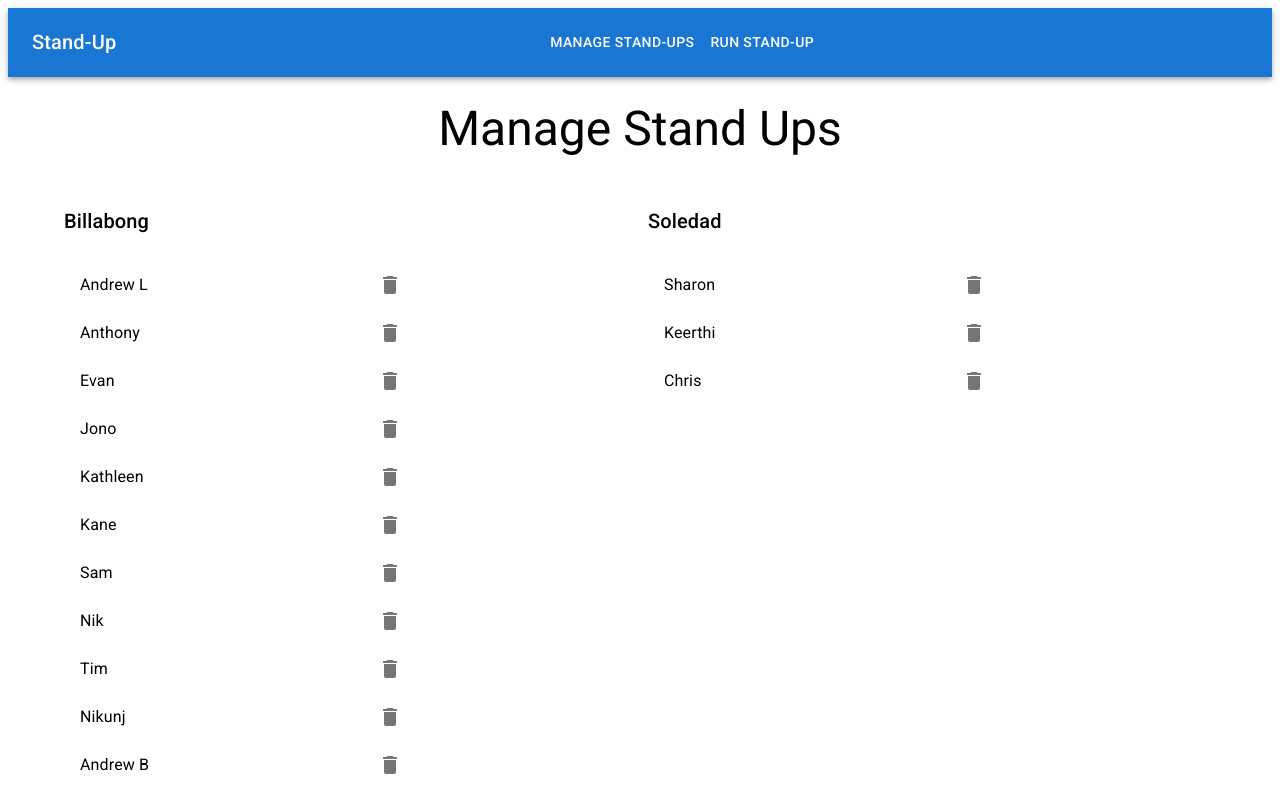
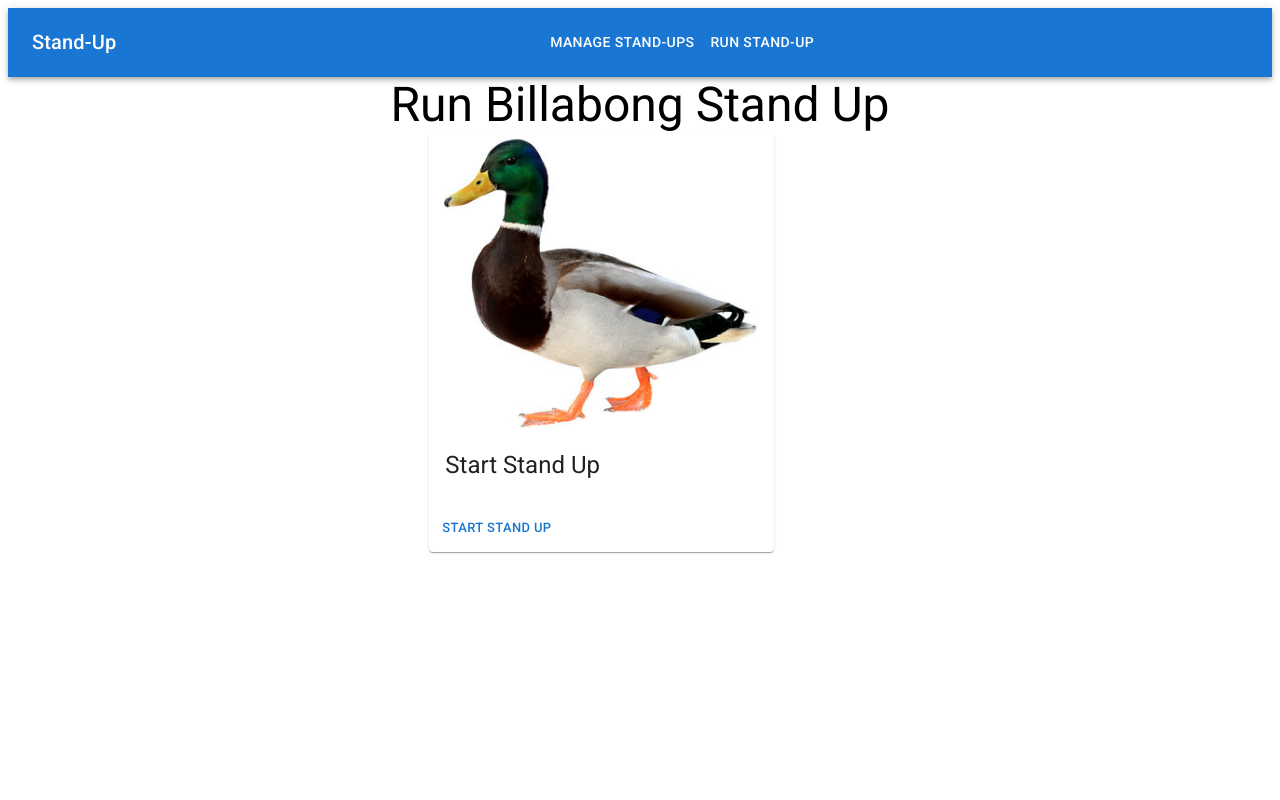
Before and after one commit to andrewlawrenceaus/react-stand-up-app, a React (Create React App) app: page /stand-up in a window 1280 px wide. Shown: the top 800 px of the page. Built offline with nearby package versions, Linux system fonts and the light colour scheme.

Commit message:
Began implementing react router

```diff
--- a/src/App.js
+++ b/src/App.js
@@ -1,64 +1,33 @@
-import { React, useEffect, useState } from "react";
-import ManageStandUp from "./components/manage-stand-up/ManageStandUp";
-import RunStandUp from "./components/run-stand-up/RunStandUp";
-import Header from "./components/header/Header";
-import { Container } from "@mui/material";
+import { React } from "react";
 import "@fontsource/roboto/300.css";
 import "@fontsource/roboto/400.css";
 import "@fontsource/roboto/500.css";
 import "@fontsource/roboto/700.css";
+import { RouterProvider, createBrowserRouter } from "react-router-dom";
+import RootLayout, { loadStandUps } from "./pages/Root";
+import ManageStandUpsPage from "./pages/ManageStandUps";
+import RunStandUpPage from "./pages/RunStandUp";
 
-const App = () => {
-  //TODO: replace with React Router
-  const [activeStandUp, setActiveStandUp] = useState("Billabong");
-  const [activePage, setActivePage] = useState("Manage Stand-Ups");
+const router = createBrowserRouter([
+  {
+    path: '/',
+    id: 'root',
+    element: <RootLayout />,
+    loader: loadStandUps,
+    children: [
+      {
+        index: true,
+        id: 'manage-stand-ups',
+        element: <ManageStandUpsPage />
+      },
+      {
+        path: 'stand-up',
+        element: <RunStandUpPage />
+      }
+    ]
+  }
+])
 
-  const [standUps, setStandUps] = useState();
-  useEffect(() => {
-    fetchStandUpData(setStandUps);
-  }, []);
-
-  const pageButtonClickHandler = (page) => {
-    setActivePage(page);
-    console.log(page);
-  };
-  return (
-    <div>
-      <Header onPageButtonClick={pageButtonClickHandler}></Header>
-      <Container sx={{ marginY: 3 }}>
-        {activePage === "Manage Stand-Ups" ? (
-          <ManageStandUp
-            standUps={standUps}
-            setStandUps={setStandUps}
-            setActiveStandUp={setActiveStandUp}
-          ></ManageStandUp>
-        ) : (
-          <RunStandUp
-            standUp={standUps.get(activeStandUp)}
-            activeStandUp={activeStandUp}
-          ></RunStandUp>
-        )}
-      </Container>
-    </div>
-  );
-};
-
-export default App;
-
-const fetchStandUpData = (setStandUps) => {
-  fetch("standUpData.json", {
-    headers: {
-      "Content-Type": "application/json",
-      Accept: "application/json",
-    },
-  })
-    .then((response) => {
-      console.log(response);
-      return response.json();
-    })
-    .then((standUpJson) => {
-      const standUpMap = new Map(Object.entries(standUpJson));
-      console.log(standUpMap);
-      setStandUps(standUpMap);
-    });
-};
+export default function App(){
+  return <RouterProvider router={router} />
+}
--- a/src/components/header/Header.js
+++ b/src/components/header/Header.js
@@ -1,20 +1,12 @@
-import { React, useState } from "react";
-import AppBar from "@mui/material/AppBar";
-import Box from "@mui/material/Box";
-import Toolbar from "@mui/material/Toolbar";
-import Typography from "@mui/material/Typography";
-import Button from "@mui/material/Button";
+import { React, useState } from 'react';
+import AppBar from '@mui/material/AppBar';
+import Box from '@mui/material/Box';
+import Toolbar from '@mui/material/Toolbar';
+import Typography from '@mui/material/Typography';
+import Button from '@mui/material/Button';
+import { NavLink } from 'react-router-dom';
 
-export default function Header(props) {
-  const pages = ["Manage Stand-Ups", "Run Stand-Up"];
-  const [activePage, setActivePage] = useState('Manage Stand-Up');
-
-  const pageButtonClickHandler = (page) => {
-    setActivePage(page);
-    props.onPageButtonClick(page);
-  }
-
-
+export default function Header() {
   return (
     <Box sx={{ flexGrow: 1 }}>
       <AppBar position="static">
@@ -22,16 +14,21 @@ export default function Header(props) {
           <Typography variant="h6" component="div" sx={{ flexGrow: 1 }}>
             Stand-Up
           </Typography>
-          <Box sx={{ flexGrow: 1, display: "flex" }}>
-            {pages.map((page) => (
-              <Button
-                key={page}
-                sx={{ my: 2, color: "white", display: "block" }}
-                onClick={() => (pageButtonClickHandler(page))}
-              >
-                {page}
-              </Button>
-            ))}
+          <Box sx={{ flexGrow: 1, display: 'flex' }}>
+            <Button
+              component={NavLink}
+              to={'/'}
+              sx={{ my: 2, color: 'white', display: 'block' }}
+            >
+              Manage Stand-Ups
+            </Button>
+            <Button
+              component={NavLink}
+              to={'stand-up'}
+              sx={{ my: 2, color: 'white', display: 'block' }}
+            >
+              Run Stand-Up
+            </Button>
           </Box>
         </Toolbar>
       </AppBar>
--- /dev/null
+++ b/src/pages/ManageStandUps.js
@@ -0,0 +1,10 @@
+import { useRouteLoaderData } from 'react-router-dom';
+import ManageStandUp from '../components/manage-stand-up/ManageStandUp';
+
+function ManageStandUpsPage() {
+  const standUps = useRouteLoaderData('root');
+
+  return <ManageStandUp standUps={standUps} />;
+}
+
+export default ManageStandUpsPage;
--- /dev/null
+++ b/src/pages/Root.js
@@ -0,0 +1,31 @@
+import { Outlet, json } from 'react-router-dom';
+import Header from '../components/header/Header';
+
+function RootLayout() {
+  return (
+    <>
+      <Header />
+      <main>
+        <Outlet />
+      </main>
+    </>
+  );
+}
+
+export default RootLayout
+
+export async function loadStandUps() {
+    const response = await fetch('standUpData.json', {
+      headers: {
+        'Content-Type': 'application/json',
+        Accept: 'application/json',
+      },
+    });
+    if (!response.ok) {
+      return json({ message: 'Could not fetch stand ups.' }, { status: 500 });
+    } else {
+      const standUpJson = await response.json();
+      const standUpMap = new Map(Object.entries(standUpJson));
+      return standUpMap;
+    }
+  }
--- /dev/null
+++ b/src/pages/RunStandUp.js
@@ -0,0 +1,13 @@
+import { useRouteLoaderData, useSearchParams } from 'react-router-dom';
+import RunStandUp from '../components/run-stand-up/RunStandUp';
+
+function RunStandUpPage() {
+  const standUps = useRouteLoaderData('root');
+  console.log(standUps);
+//   const activeStandUp = useSearchParams();
+const firstStandUp = standUps.entries().next().value;
+
+  return <RunStandUp activeStandUp={firstStandUp[0]} standUp={firstStandUp[1]}  />;
+}
+
+export default RunStandUpPage;
```
